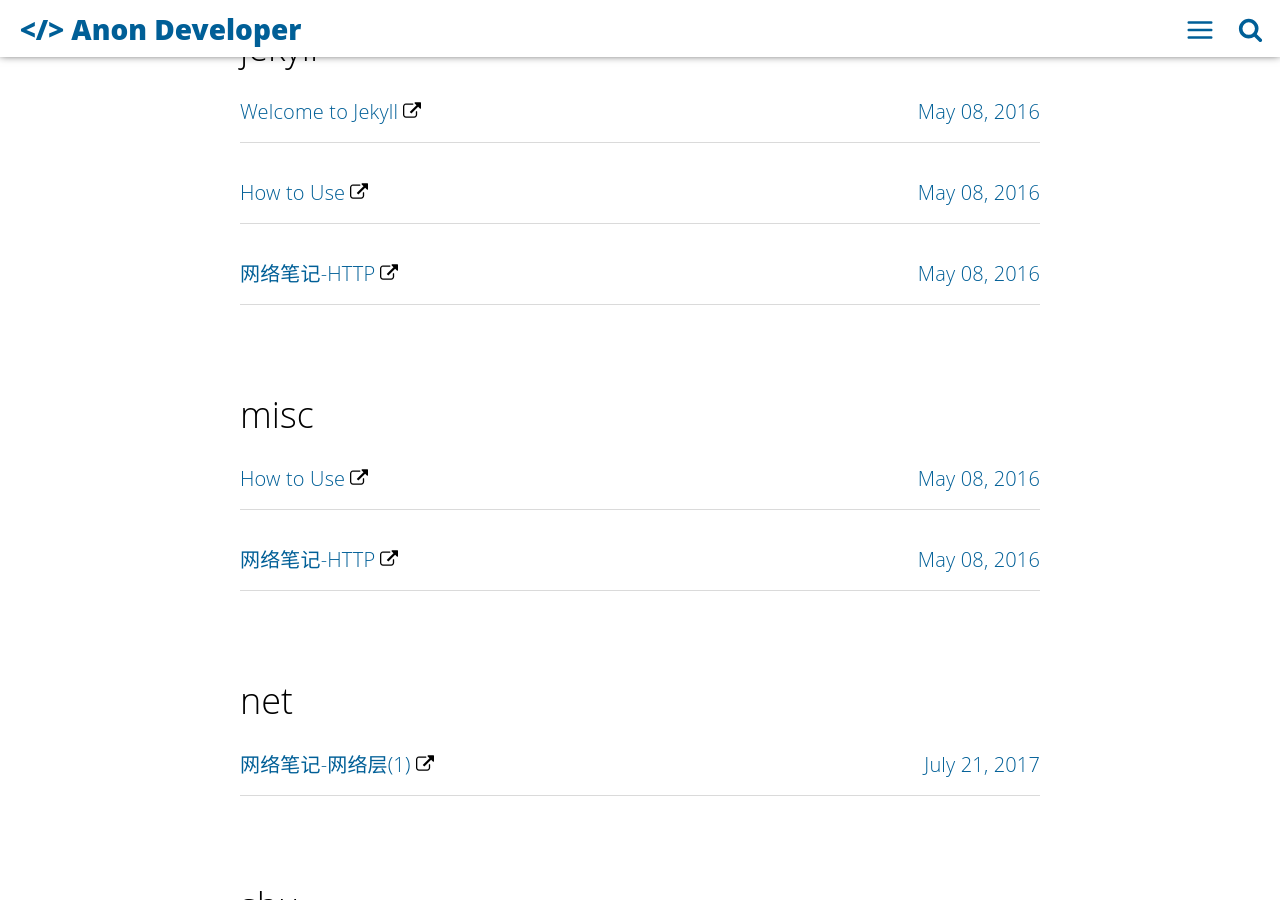
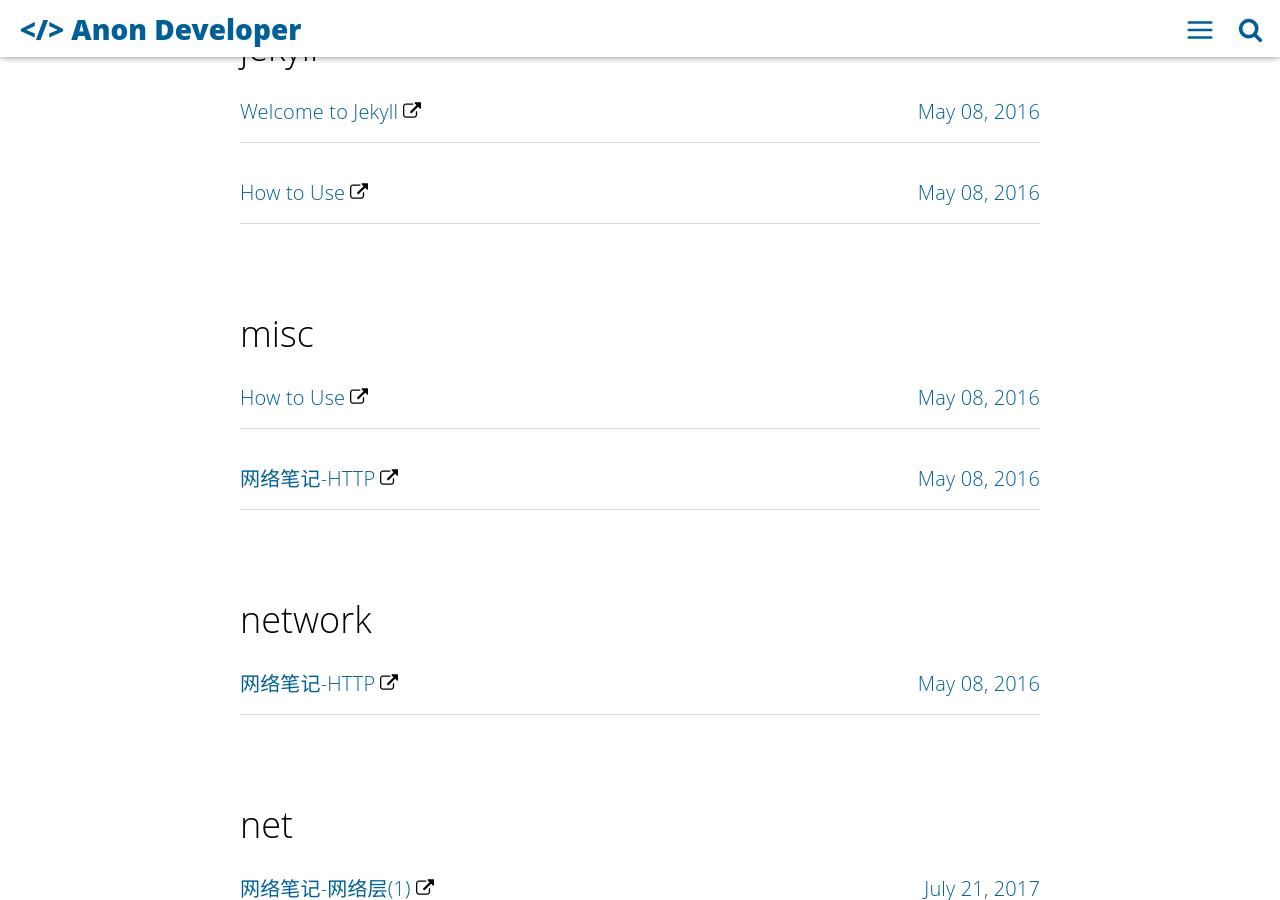
Before and after one commit to zhuangxu0/zhuangxu0.github.com, a Jekyll site: the page built from tags.html, in a window 1280 px wide and 900 px high, scrolled down 2697 px. Built offline with Jekyll 4.4.1, drawn with Linux system fonts in a browser that asks for light colours.

Commit message:
Update 2017-11-17-network-2.md

```diff
--- a/_posts/2017-11-17-network-2.md
+++ b/_posts/2017-11-17-network-2.md
@@ -8,7 +8,7 @@ main-class: 'net'
 color: '#7AAB13'
 tags:
 - misc
-- jekyll
+- network
 categories:
 twitter_text: 'How to use this template'
 introduction: 'How to use this template'
```
